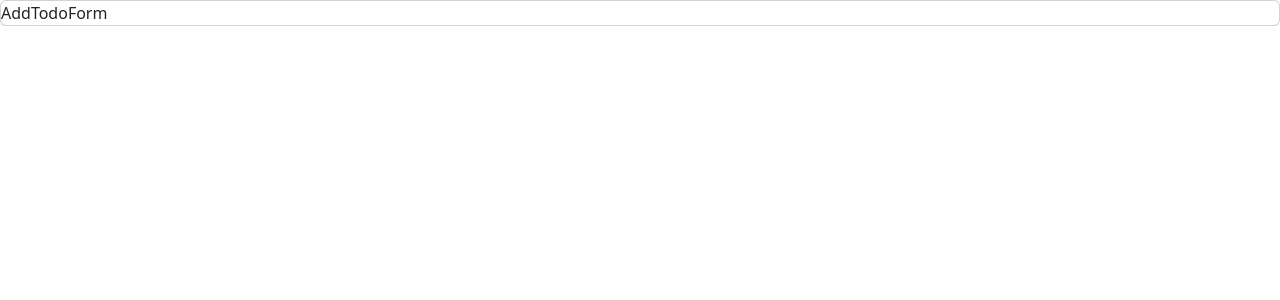
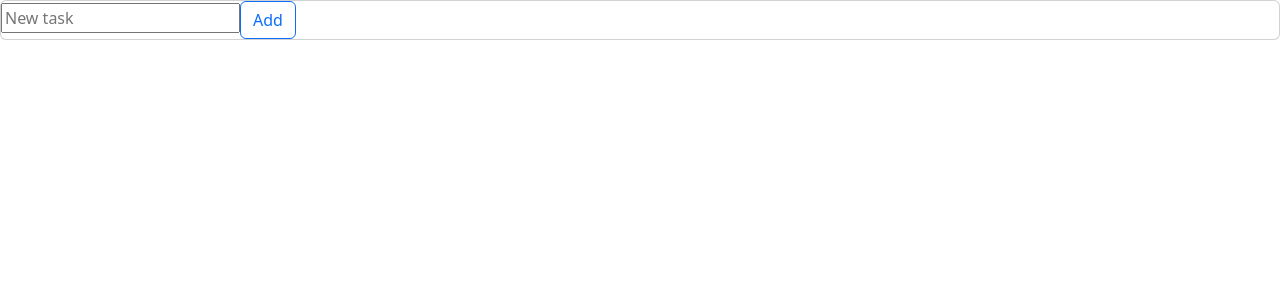
Before and after one commit to GBalatti9/Todo-app, a React (Vite) app: page / in a window 1280 px wide. Shown: the top 300 px of the page. Built offline with nearby package versions, Linux system fonts and the light colour scheme.

Commit message:
Structure of AddTodoForm: it contains a form with an input and a button

```diff
--- a/src/components/AddTodoForm.jsx
+++ b/src/components/AddTodoForm.jsx
@@ -2,6 +2,15 @@
 
 export const AddTodoForm = () => {
     return (
-        <div>AddTodoForm</div>
+        <form action="">
+            <input
+                type="text"
+                placeholder="New task" />
+            <button
+                type="button"
+                className="btn btn-outline-primary">
+                Add
+            </button>
+        </form>
     )
 }
```
